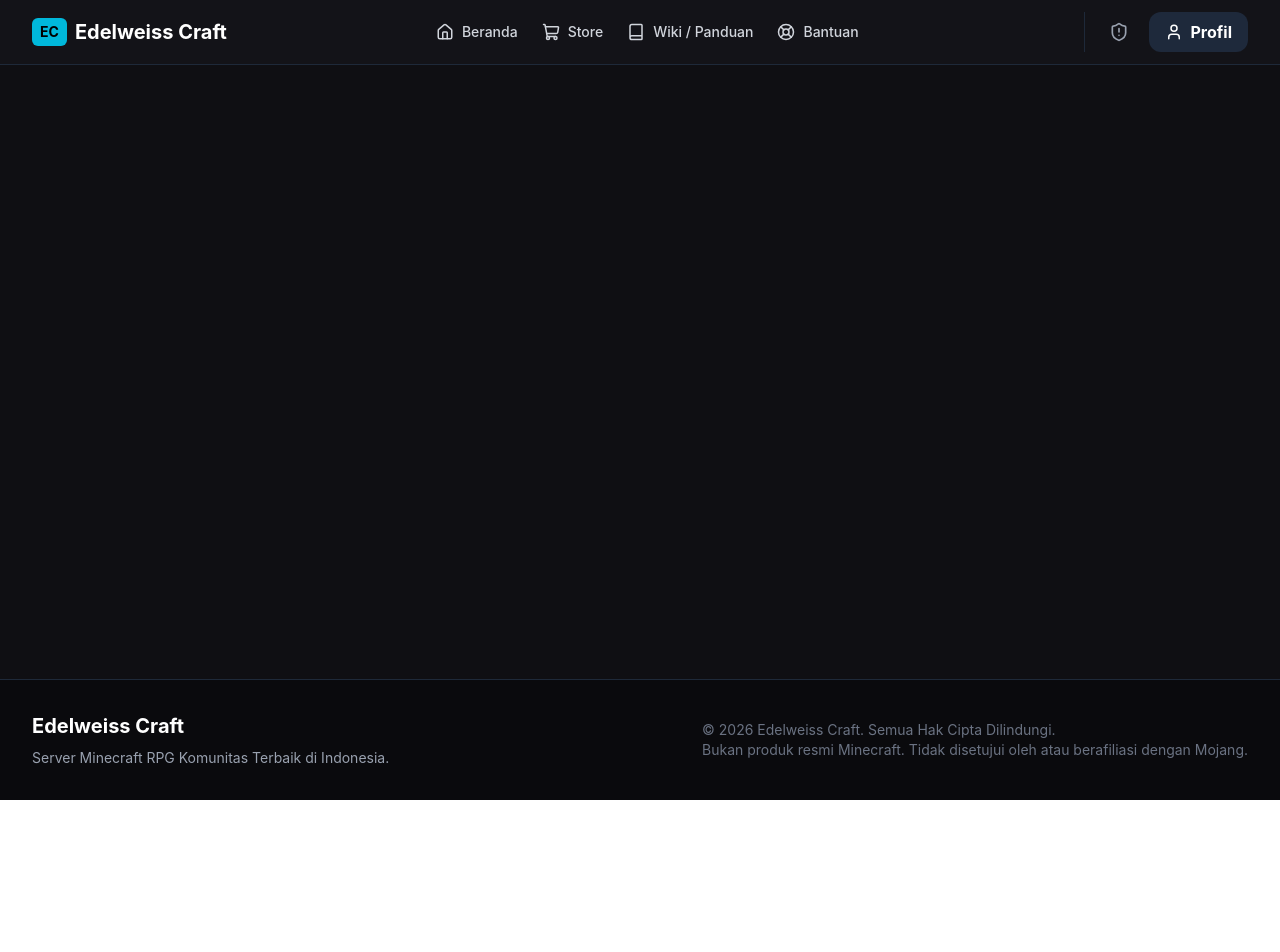
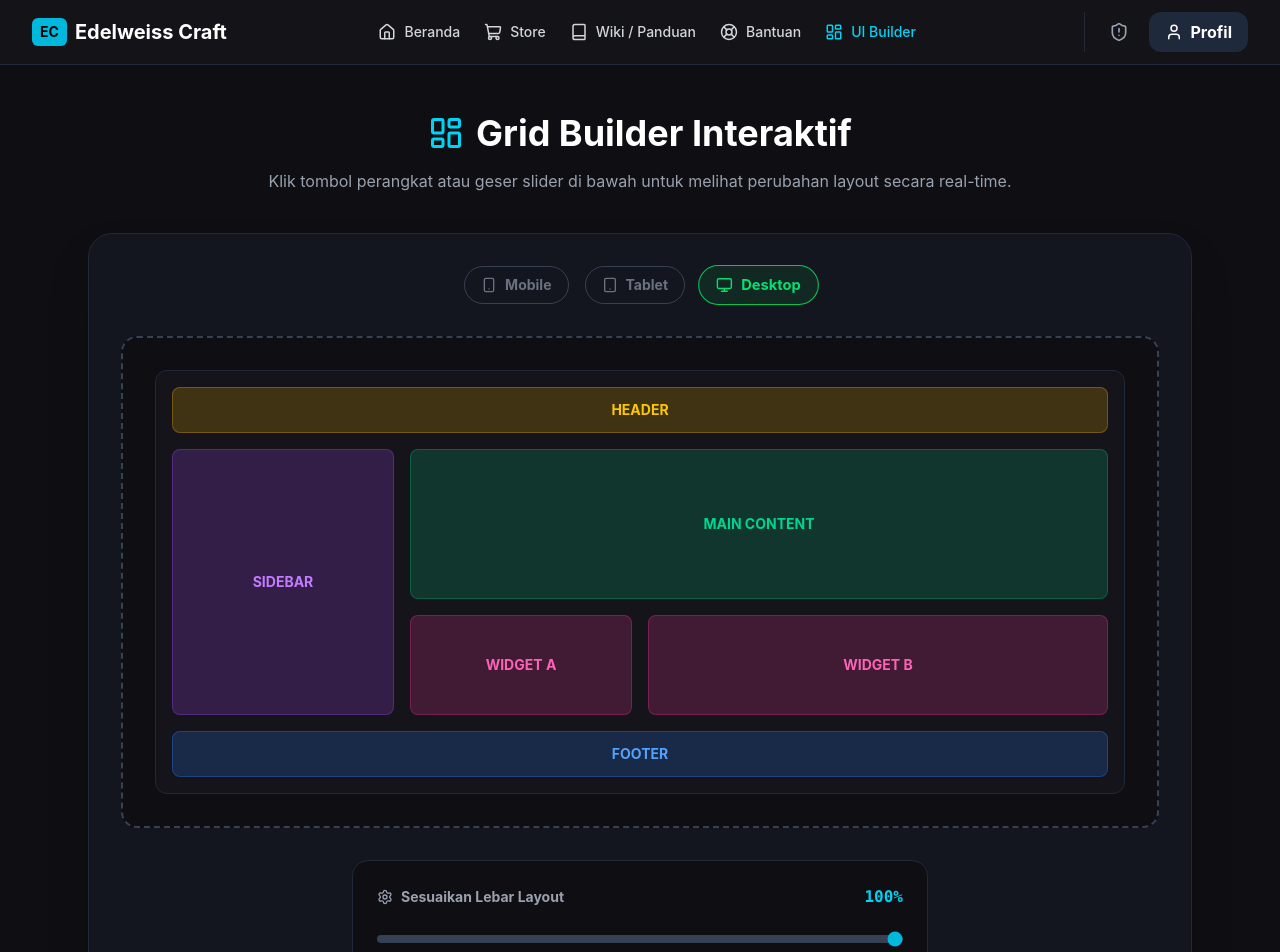
Before and after one commit to MahrobbyPanjiS/EdelweissStore, a React (Vite) app: page /layout-builder in a window 1280 px wide. Shown: the top 952 px of the page. Before the commit the page ends 800 px from the top, so only its background shows below. Built offline with nearby package versions, Linux system fonts and the light colour scheme.

Commit message:
Fix: Modular structure and new Navbar

```diff
--- a/package.json
+++ b/package.json
@@ -10,7 +10,9 @@
     "preview": "vite preview"
   },
   "dependencies": {
+    "@gsap/react": "^2.1.2",
     "@tailwindcss/vite": "^4.3.0",
+    "gsap": "^3.15.0",
     "lucide-react": "^1.16.0",
     "react": "^19.2.6",
     "react-dom": "^19.2.6",
--- a/src/App.tsx
+++ b/src/App.tsx
@@ -1,30 +1,41 @@
 // [code lama + code hasil pembaharuan = code update]
 import React from 'react';
 import { BrowserRouter as Router, Routes, Route } from 'react-router-dom';
+
+// Mengimpor komponen tata letak
 import Navbar from './components/Navbar';
 import Footer from './components/Footer';
+
+// Mengimpor komponen halaman
 import Home from './pages/Home';
 import Store from './pages/Store';
 import Wiki from './pages/Wiki';
 import Help from './pages/Help';
 import Profile from './pages/Profile';
 import Settings from './pages/Settings';
+import LayoutBuilder from './pages/LayoutBuilder'; // Import halaman Grid Builder baru
 
 export default function App() {
   return (
     <Router>
-      <div className="min-h-screen bg-[#0f0f13] text-white flex flex-col font-sans">
+      <div className="min-h-screen bg-[#0f0f13] text-white font-sans selection:bg-cyan-500 selection:text-white flex flex-col">
+        {/* Navbar akan selalu tampil di atas di semua halaman */}
         <Navbar />
+
+        {/* Render halaman berdasarkan rute yang aktif */}
         <main className="flex-grow">
           <Routes>
             <Route path="/" element={<Home />} />
             <Route path="/store" element={<Store />} />
             <Route path="/wiki" element={<Wiki />} />
             <Route path="/help" element={<Help />} />
-            <Route path="/profile" element={<Profile />} /> {/* Satu rute untuk Login/Register/Profile */}
-            <Route path="/settings" element={<Settings />} /> {/* Tetap sebagai Admin Dashboard */}
+            <Route path="/profile" element={<Profile />} />
+            <Route path="/settings" element={<Settings />} />
+            <Route path="/layout-builder" element={<LayoutBuilder />} /> {/* Route Layout Builder */}
           </Routes>
         </main>
+
+        {/* Footer akan selalu tampil di bawah di semua halaman */}
         <Footer />
       </div>
     </Router>
--- a/src/components/Navbar.tsx
+++ b/src/components/Navbar.tsx
@@ -1,7 +1,7 @@
 // [code lama + code hasil pembaharuan = code update]
 import React, { useState } from 'react';
 import { Link, useLocation } from 'react-router-dom';
-import { ShoppingCart, Home, Book, LifeBuoy, Menu, X, User, ShieldAlert } from 'lucide-react';
+import { ShoppingCart, Home, Book, LifeBuoy, Menu, X, User, ShieldAlert, LayoutDashboard } from 'lucide-react';
 
 export default function Navbar() {
   const [isOpen, setIsOpen] = useState(false);
@@ -12,6 +12,8 @@ export default function Navbar() {
     { name: 'Store', path: '/store', icon: <ShoppingCart size={18} /> },
     { name: 'Wiki / Panduan', path: '/wiki', icon: <Book size={18} /> },
     { name: 'Bantuan', path: '/help', icon: <LifeBuoy size={18} /> },
+    // Menambahkan Menu Layout Builder untuk eksperimen UI
+    { name: 'UI Builder', path: '/layout-builder', icon: <LayoutDashboard size={18} /> },
   ];
 
   return (
--- /dev/null
+++ b/src/pages/LayoutBuilder.tsx
@@ -0,0 +1,118 @@
+// [code lama + code hasil pembaharuan = code update]
+import React, { useState } from 'react';
+import { LayoutDashboard, Smartphone, Tablet, Monitor, Settings } from 'lucide-react';
+
+export default function LayoutBuilder() {
+  // State untuk mengontrol lebar kontainer tiruan (dalam persentase 30% - 100%)
+  const [containerWidth, setContainerWidth] = useState(100);
+
+  // Menentukan breakpoint layout berdasarkan lebar kontainer
+  const isMobile = containerWidth < 50;
+  const isTablet = containerWidth >= 50 && containerWidth < 80;
+  const isDesktop = containerWidth >= 80;
+
+  return (
+    <div className="max-w-6xl mx-auto py-12 px-6 animate-in fade-in duration-500">
+
+      <div className="text-center mb-10">
+        <h1 className="text-4xl font-bold mb-4 flex items-center justify-center gap-3">
+          <LayoutDashboard className="text-cyan-400" size={36} /> Grid Builder Interaktif
+        </h1>
+        <p className="text-gray-400">Klik tombol perangkat atau geser slider di bawah untuk melihat perubahan layout secara real-time.</p>
+      </div>
+
+      <div className="bg-[#1e293b]/30 border border-gray-800 rounded-3xl p-8 shadow-2xl">
+
+        {/* --- KONTROL ATAS: TOMBOL PERANGKAT (SEKARANG BISA DIKLIK) --- */}
+        <div className="flex justify-center gap-4 mb-8">
+          <button
+            onClick={() => setContainerWidth(35)}
+            className={`flex items-center gap-2 px-4 py-2 rounded-full border transition-all cursor-pointer hover:bg-cyan-500/10 ${isMobile ? 'border-cyan-500 bg-cyan-500/10 text-cyan-400 scale-105' : 'border-gray-700 text-gray-500'}`}
+          >
+            <Smartphone size={16} /> <span className="text-sm font-bold">Mobile</span>
+          </button>
+
+          <button
+            onClick={() => setContainerWidth(65)}
+            className={`flex items-center gap-2 px-4 py-2 rounded-full border transition-all cursor-pointer hover:bg-purple-500/10 ${isTablet ? 'border-purple-500 bg-purple-500/10 text-purple-400 scale-105' : 'border-gray-700 text-gray-500'}`}
+          >
+            <Tablet size={16} /> <span className="text-sm font-bold">Tablet</span>
+          </button>
+
+          <button
+            onClick={() => setContainerWidth(100)}
+            className={`flex items-center gap-2 px-4 py-2 rounded-full border transition-all cursor-pointer hover:bg-green-500/10 ${isDesktop ? 'border-green-500 bg-green-500/10 text-green-400 scale-105' : 'border-gray-700 text-gray-500'}`}
+          >
+            <Monitor size={16} /> <span className="text-sm font-bold">Desktop</span>
+          </button>
+        </div>
+
+        {/* --- AREA PREVIEW GRID --- */}
+        <div className="bg-[#0f0f13] border-2 border-dashed border-gray-700 rounded-2xl p-4 md:p-8 flex justify-center mb-8 overflow-hidden min-h-[400px]">
+
+          {/* Kontainer yang ukurannya berubah-ubah sesuai Slider / Tombol */}
+          <div
+            className="transition-all duration-300 ease-out bg-[#14141a] border border-gray-800 rounded-xl p-4 flex flex-col gap-4"
+            style={{ width: `${containerWidth}%` }}
+          >
+            {/* Header (Selalu di atas) */}
+            <div className="bg-yellow-500/20 border border-yellow-500/30 text-yellow-400 rounded-lg p-3 font-bold text-center text-sm">
+              HEADER
+            </div>
+
+            {/* Area Grid Dinamis */}
+            <div className={`grid gap-4 ${isMobile ? 'grid-cols-1' : isTablet ? 'grid-cols-2' : 'grid-cols-4'}`}>
+
+              {/* Sidebar */}
+              <div className={`bg-purple-500/20 border border-purple-500/30 text-purple-400 rounded-lg p-4 flex items-center justify-center font-bold text-sm min-h-[100px] transition-all duration-300 ${isMobile ? 'col-span-1' : isTablet ? 'col-span-2' : 'col-span-1 row-span-2'}`}>
+                SIDEBAR
+              </div>
+
+              {/* Main Content */}
+              <div className={`bg-emerald-500/20 border border-emerald-500/30 text-emerald-400 rounded-lg p-4 flex items-center justify-center font-bold text-sm min-h-[150px] transition-all duration-300 ${isMobile ? 'col-span-1' : isTablet ? 'col-span-2' : 'col-span-3'}`}>
+                MAIN CONTENT
+              </div>
+
+              {/* Widgets */}
+              <div className={`bg-pink-500/20 border border-pink-500/30 text-pink-400 rounded-lg p-4 flex items-center justify-center font-bold text-sm min-h-[100px] transition-all duration-300 ${isMobile ? 'col-span-1' : isTablet ? 'col-span-1' : 'col-span-1'}`}>
+                WIDGET A
+              </div>
+              <div className={`bg-pink-500/20 border border-pink-500/30 text-pink-400 rounded-lg p-4 flex items-center justify-center font-bold text-sm min-h-[100px] transition-all duration-300 ${isMobile ? 'col-span-1' : isTablet ? 'col-span-1' : 'col-span-2'}`}>
+                WIDGET B
+              </div>
+
+            </div>
+
+            {/* Footer */}
+            <div className="bg-blue-500/20 border border-blue-500/30 text-blue-400 rounded-lg p-3 font-bold text-center text-sm mt-auto">
+              FOOTER
+            </div>
+          </div>
+        </div>
+
+        {/* --- KONTROL BAWAH: SLIDER UKURAN --- */}
+        <div className="max-w-xl mx-auto bg-[#0f0f13] border border-gray-800 rounded-2xl p-6">
+          <div className="flex justify-between items-center mb-4">
+            <span className="text-sm font-bold text-gray-400 flex items-center gap-2"><Settings size={16}/> Sesuaikan Lebar Layout</span>
+            <span className="text-cyan-400 font-mono font-bold">{containerWidth}%</span>
+          </div>
+
+          <input
+            type="range"
+            min="30"
+            max="100"
+            value={containerWidth}
+            onChange={(e) => setContainerWidth(Number(e.target.value))}
+            className="w-full h-2 bg-gray-700 rounded-lg appearance-none cursor-pointer accent-cyan-500"
+          />
+          <div className="flex justify-between text-xs text-gray-500 mt-2 font-mono">
+            <span>Mobile (30%)</span>
+            <span>Tablet (50%)</span>
+            <span>Desktop (80%+)</span>
+          </div>
+        </div>
+
+      </div>
+    </div>
+  );
+}
```
Also changed, not shown: src/pages/Home.tsx (+57 -11 lines), 1 other file (tests, documents, lock files or other folders).
